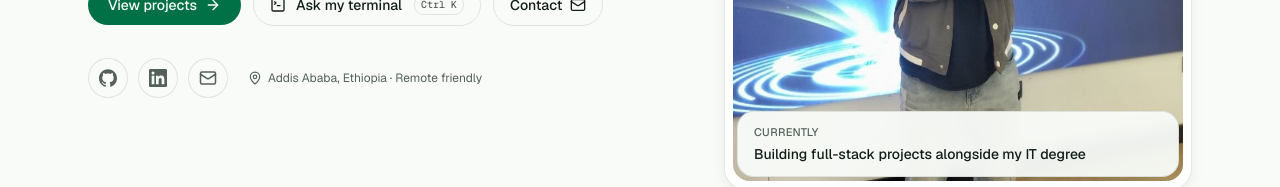
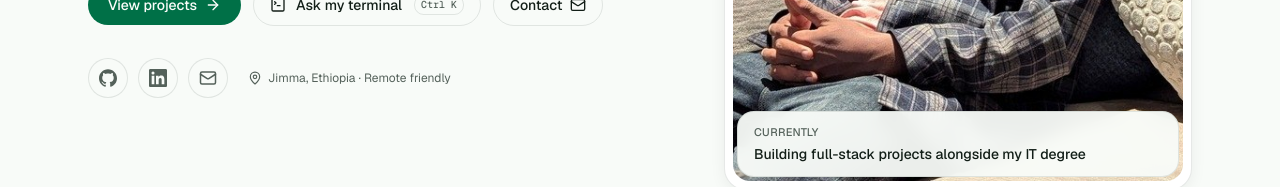
Before and after one commit to malke355/Portfolio, a Next.js app: page / in a window 1280 px wide. Shown: the part 572-759 px from the top of the page. Built offline with nearby package versions, Linux system fonts and the light colour scheme; no server answers.

Commit message:
Update location, education label, and hero portrait
Remove the “Not yet graduated” status under Information Technology,
switch every Addis Ababa reference to Jimma, and replace the hero
profile photo with the new portrait.

Co-authored-by: Melkamu Teshome <malke355@users.noreply.github.com>

```diff
--- a/app/layout.tsx
+++ b/app/layout.tsx
@@ -75,10 +75,10 @@ const personSchema = {
   description: site.description,
   url: absoluteUrl('/'),
   email: `mailto:${site.email}`,
-  image: absoluteUrl('/images/hero-portrait.png'),
+  image: absoluteUrl('/images/hero-portrait.jpg'),
   address: {
     '@type': 'PostalAddress',
-    addressLocality: 'Addis Ababa',
+    addressLocality: 'Jimma',
     addressCountry: 'ET',
   },
   sameAs: [socials.github.href, socials.linkedin.href],
--- a/app/resume/page.tsx
+++ b/app/resume/page.tsx
@@ -147,7 +147,7 @@ export default function ResumePage() {
                 </span>
               </h3>
               <p className="text-muted-foreground font-mono text-xs print:text-black">
-                {education.year} · {education.status}
+                {education.year}
               </p>
             </div>
             <p className="text-muted-foreground mt-1.5 text-sm leading-relaxed print:text-black">
--- a/components/education.tsx
+++ b/components/education.tsx
@@ -29,7 +29,7 @@ export function Education() {
                 {education.institution}
               </p>
               <p className="text-muted-foreground mt-1 text-xs">
-                {education.year} · {education.status}
+                {education.year}
               </p>
             </div>
           </div>
--- a/components/hero.tsx
+++ b/components/hero.tsx
@@ -77,7 +77,7 @@ export function Hero() {
             <div className="surface relative overflow-hidden rounded-2xl p-2 shadow-md">
               <div className="relative aspect-3/4 overflow-hidden rounded-xl">
                 <Image
-                  src="/images/hero-portrait.png"
+                  src="/images/hero-portrait.jpg"
                   alt={`Portrait of ${site.name}, full-stack developer`}
                   fill
                   priority
--- a/content/experience.ts
+++ b/content/experience.ts
@@ -1,9 +1,7 @@
 export type Education = {
   field: string
   institution: string
-  /** Kept separate from status so other surfaces can compose them freely. */
   year: string
-  status: string
   body: string
 }
 
@@ -11,6 +9,5 @@ export const education: Education = {
   field: 'Information Technology',
   institution: 'Jimma University',
   year: 'Final year',
-  status: 'Not yet graduated',
   body: 'A final-year information technology student, building the full-stack projects listed on this site alongside coursework. Most of what I know about shipping software I picked up by building and breaking things outside the curriculum.',
 } as const
--- a/content/knowledge.ts
+++ b/content/knowledge.ts
@@ -162,7 +162,7 @@ export const knowledge: readonly KnowledgeDoc[] = [
     id: 'education',
     title: 'Education',
     section: 'education',
-    body: `${education.year} ${education.field} at ${education.institution}. ${education.status}. ${education.body}`,
+    body: `${education.year} ${education.field} at ${education.institution}. ${education.body}`,
     keywords: [
       'education',
       'degree',
--- a/lib/site.ts
+++ b/lib/site.ts
@@ -30,8 +30,8 @@ export const site = {
     'Full-stack developer building modern web and mobile applications with React, Next.js, React Native and Node.js.',
   summary:
     'Full-stack developer building modern web and mobile applications — from pixel-precise interfaces to reliable APIs, shipped with clean architecture and a product mindset.',
-  location: 'Addis Ababa, Ethiopia',
-  locationNote: 'Addis Ababa, Ethiopia · Remote friendly',
+  location: 'Jimma, Ethiopia',
+  locationNote: 'Jimma, Ethiopia · Remote friendly',
   availability: 'Open to work',
   email: 'melkamut789@gmail.com',
   keywords: [
--- a/lib/terminal/commands.ts
+++ b/lib/terminal/commands.ts
@@ -158,7 +158,7 @@ const educationCommand: Command = {
       { kind: 'text', text: education.institution, tone: 'primary' },
       {
         kind: 'text',
-        text: `${education.year} · ${education.status}`,
+        text: education.year,
         tone: 'muted',
       },
       { kind: 'text', text: education.body },
```
Also changed, not shown: public/images/hero-portrait.jpg (added), public/images/hero-portrait.png (deleted).
